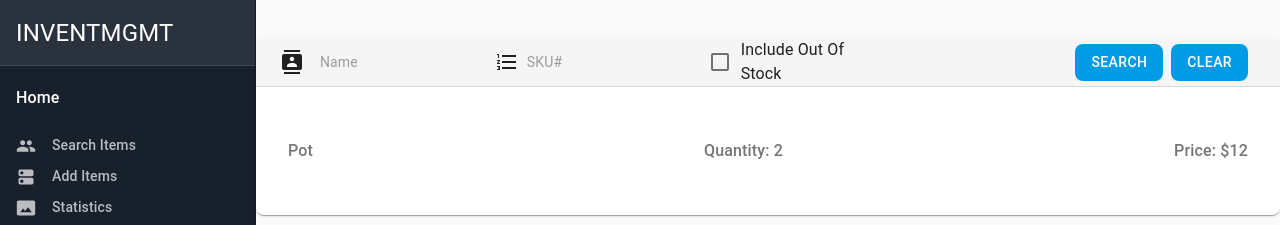
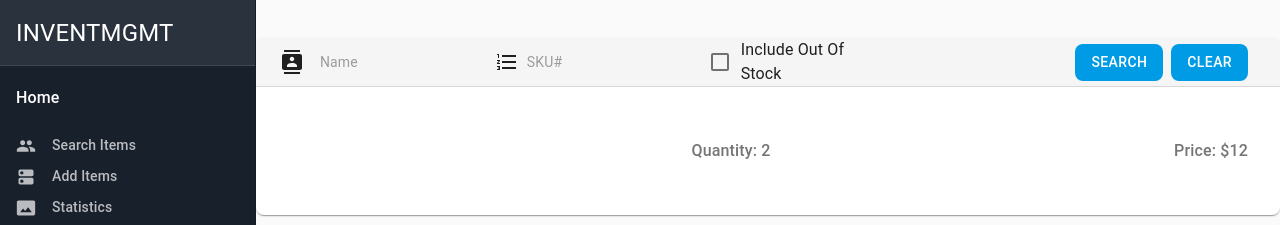
Before and after one commit to INVENTMGMT/ReactWebsite, a React (Create React App) app: page /searchItems in a window 1280 px wide. Shown: the top 225 px of the page. Built offline with nearby package versions, Linux system fonts and the light colour scheme.

Commit message:
Item component works.

```diff
--- a/src/Item.js
+++ b/src/Item.js
@@ -7,6 +7,7 @@ import Button from '@material-ui/core/Button';
 import TextField from '@material-ui/core/TextField';
 
 function Item(props) {
+
   const { id, ItemName, quantity, price } = props;
   const [anchorEl, setAnchorEl] = React.useState(null);
   const [amount, setAmount] = React.useState(0);
@@ -72,6 +73,6 @@ function Item(props) {
 
     </div>
   )
+}
 
-
-}
+export default Item;
--- a/src/Items.js
+++ b/src/Items.js
@@ -1,80 +1,16 @@
 import React from 'react';
-import ListItem from '@material-ui/core/ListItem';
-import ListItemText from '@material-ui/core/ListItemText';
-import Typography from '@material-ui/core/Typography';
-import Popover from '@material-ui/core/Popover';
-import Button from '@material-ui/core/Button';
-import TextField from '@material-ui/core/TextField';
+import Item from './Item';
 
 function Items(props) {
     const { passedItems } = props;
     const items = [];
 
-    const CreateListItem = (id, ItemName, quantity, price) => {
-      const [anchorEl, setAnchorEl] = React.useState(null);
-      const [amount, setAmount] = React.useState(0);
-
-      const handleClick = (event) => {
-        setAnchorEl(event.currentTarget);
-      };
-
-      const handleClose = () => {
-        setAnchorEl(null);
-      };
-
-      const removeItem = (event) => {
-        /* handle removing an item from the database */
-        console.log("Submitting" + amount);
-        setAmount(0);
-        setAnchorEl(null);
-      };
-
-      const open = Boolean(anchorEl);
-
-      return (
-        <div>
-          <ListItem key={id} button onClick={handleClick}>
-            <ListItemText style={{display:'flex', justifyContent:'start'}}>
-              {ItemName}
-            </ListItemText>
-            <ListItemText style={{display:'flex', justifyContent:'center'}}>
-              Quantity: {quantity}
-            </ListItemText>
-            <ListItemText style={{display:'flex', justifyContent:'flex-end'}}>
-              Price: ${price}
-            </ListItemText>
-        </ListItem>
-        <Popover
-          id={id}
-          open={open}
-          anchorEl={anchorEl}
-          onClose={handleClose}
-          anchorReference={"none"}
-          style={{width: "500pt", paddingTop: "10%", margin: 'auto'}}
-        >
-          <Typography style={{ padding: "10pt"}}>
-            <h1>{ItemName}</h1>
-            <p>Lorem ipsum dolor sit amet, consectetur adipiscing elit, sed do eiusmod tempor incididunt ut labore et dolore magna aliqua. Ut enim ad minim veniam, quis nostrud exercitation ullamco laboris nisi ut aliquip ex ea commodo consequat. Duis aute irure dolor in reprehenderit in voluptate velit esse cillum dolore eu fugiat nulla pariatur. Excepteur sint occaecat cupidatat non proident, sunt in culpa qui officia deserunt mollit anim id est laborum.</p>
-            <TextField
-              name="amountToRemove"
-              placeholder="Name"
-              InputProps={{
-                disableUnderline: true,
-              }}
-              onChange={event => setAmount(event.target.value)}
-              placeholder="Amount"
-            />
-            <Button onClick={removeItem}>Pull from inventory</Button>
-          </Typography>
-        </Popover>
-
-        </div>
-        )
-    };
 
     if (passedItems.length > 0) {
         passedItems.forEach(item => {
-            items.push(CreateListItem(item["id"], item["name"], item["quantity"], item["price"]));
+            items.push(<Item id={item.id} name={item.name}
+              quantity={item.quantity} price={item.price} />
+            )
         });
     } else {
         items.push("No items matched your query");
```
